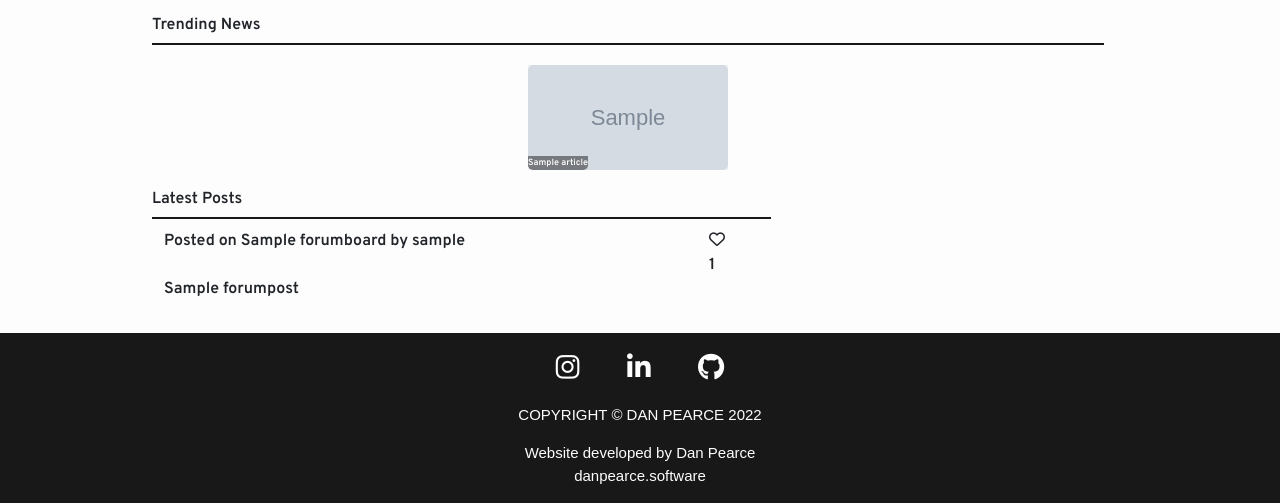
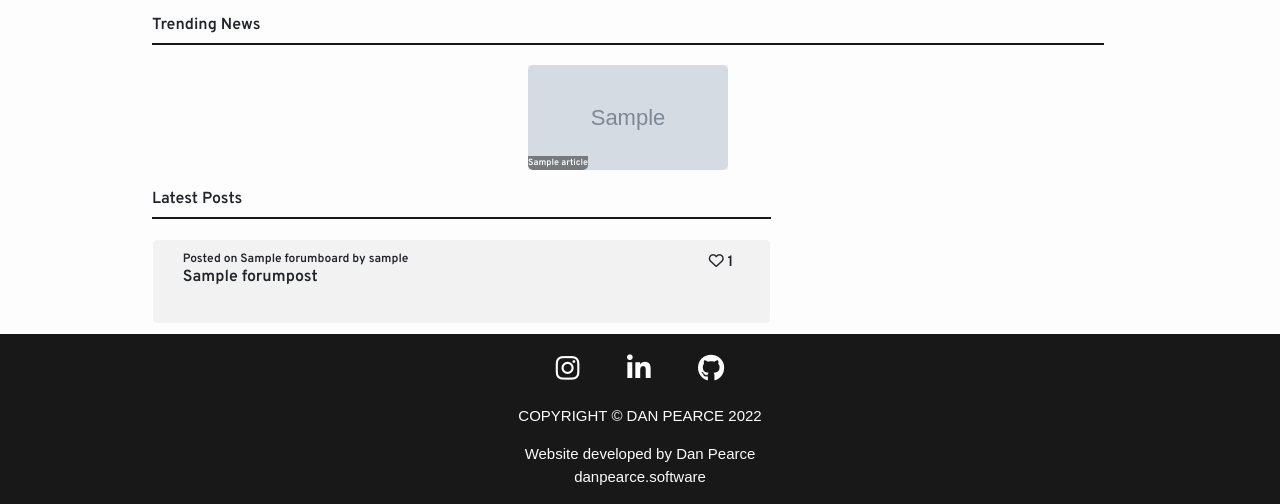
Before and after one commit to DanPearce/CI_PP4_TheForum, a Django app: page / in a window 1280 px wide. Shown: the part 297-801 px from the top of the page. Run offline with Django 3.2, Linux system fonts and the light colour scheme; tables that the repository leaves empty hold one stand-in row (values such as "Sample post"); grey boxes marked "Sample" are stand-in pictures; a database or web service that is not in the repository returns one stand-in record (values such as "Sample title"); data that the repository does not hold is empty; some libraries are stand-ins or nearby versions.

Commit message:
Add styling for the top_posts

```diff
--- a/forumboard/views.py
+++ b/forumboard/views.py
@@ -21,7 +21,7 @@ def get_index(request):
     response = requests.get(url)
     data = response.json()
     articles = data['articles']
-    latest_posts = ForumPost.objects.order_by('likes')
+    latest_posts = ForumPost.objects.order_by('-created_on')
     context = {
         'articles': articles,
         'latest_posts': latest_posts
--- a/static/css/style.css
+++ b/static/css/style.css
@@ -288,3 +288,44 @@ h6 {
 .top_posts {
     margin-top: 10px;
 }
+
+.likes-col {
+    padding: 0;
+    width: auto;
+    position: relative;
+}
+
+.likes {
+    font-size: 15px;
+}
+
+.index-forum-post {
+    padding-bottom: 10px;
+    margin: 10px auto;
+    border-radius: 5px;
+    border: 1px solid #fefdfd;
+    background-color: #f2f2f2;
+}
+
+.user-likes {
+    padding-left: 1%;
+    height: 15px;
+    margin-top: 10px;
+}
+
+.post-title {
+    padding-left: 1%;
+}
+
+.index-img-container {
+    text-align: center;
+}
+
+.index-forum-post-img {
+    width: 98%;
+    align-items: center;
+}
+
+.index-forumboard-post{
+    font-size: 12px;
+}
--- a/templates/top_posts.html
+++ b/templates/top_posts.html
@@ -16,7 +16,7 @@
                     <span class="post-like-count">{{ post.likes.count }}</span>
                 </div>
             </div>
-            <div>
+            <div class="post-title">
                 {{ post.post_title }}
             </div>
             <div class="index-img-container">
```
